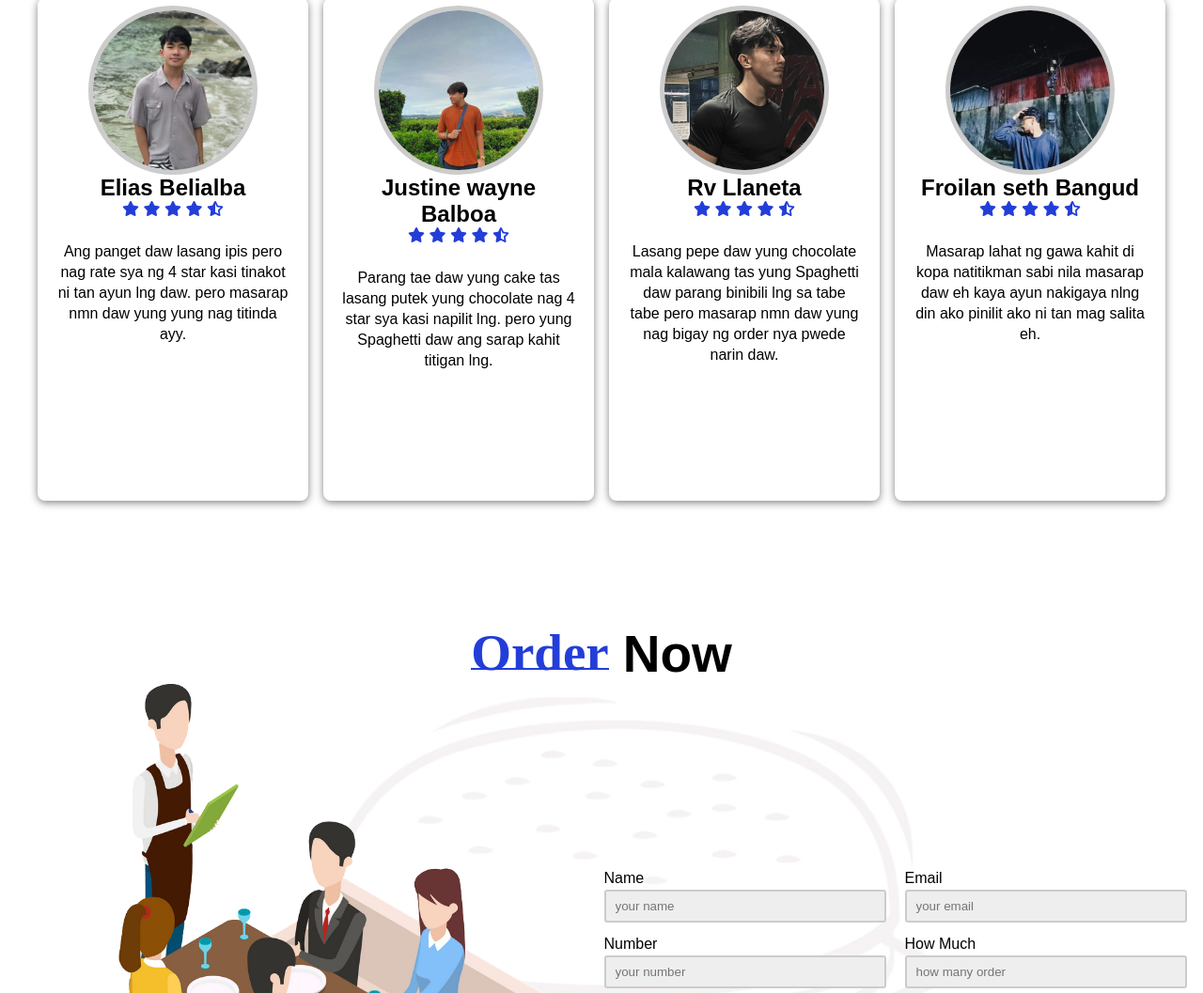
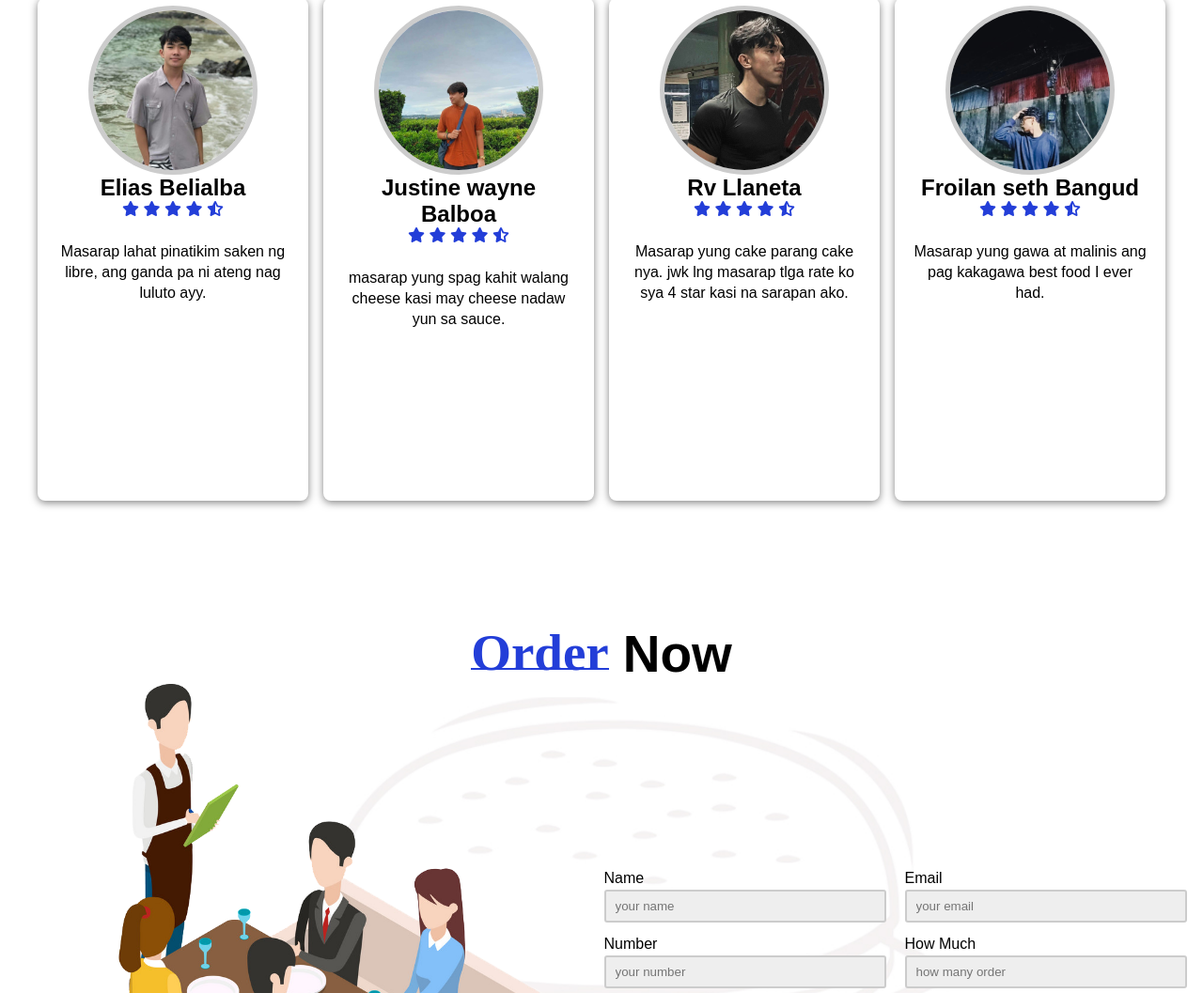
Before and after one commit to cshswebfood/cshswebfood, a plain HTML site: page index.html in a window 1280 px wide. Shown: the part 4769-5826 px from the top of the page at 94% size. Drawn offline with Linux system fonts and the light colour scheme.

Commit message:
Update index.html

```diff
--- a/index.html
+++ b/index.html
@@ -545,9 +545,11 @@
                     </div>
 
                     <p>
-                        Ang panget daw lasang ipis pero nag rate sya ng 4 star
-                        kasi tinakot ni tan ayun lng daw. pero masarap nmn daw yung
-                        yung nag titinda ayy.
+                         Masarap lahat pinatikim saken ng libre, ang ganda
+                         pa ni ateng nag luluto ayy.
+
+
+
                     </p>
 
                 </div>
@@ -579,9 +581,9 @@
                     </div>
 
                     <p>
-                        Parang tae daw yung cake tas lasang putek yung chocolate
-                        nag 4 star sya kasi napilit lng. pero yung Spaghetti daw
-                        ang sarap kahit titigan lng.
+                        masarap yung spag kahit walang cheese kasi may
+                        cheese nadaw yun sa sauce.
+
                     </p>
 
                 </div>
@@ -613,9 +615,8 @@
                     </div>
 
                     <p>
-                        Lasang pepe daw yung chocolate mala kalawang tas yung Spaghetti
-                        daw parang binibili lng sa tabe tabe pero masarap nmn daw yung
-                        nag bigay ng order nya pwede narin daw.
+                        Masarap yung cake parang cake nya. jwk lng masarap tlga
+                        rate ko sya 4 star kasi na sarapan ako.
 
                     </p>
 
@@ -648,9 +649,8 @@
                     </div>
 
                     <p>
-                        Masarap lahat ng gawa kahit di kopa natitikman sabi nila
-                        masarap daw eh kaya ayun nakigaya nlng din ako pinilit ako
-                        ni tan mag salita eh.
+                        Masarap yung gawa at malinis ang pag kakagawa
+                        best food I ever had.
 
                     </p>
 
```
